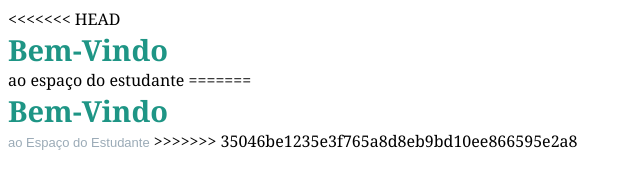
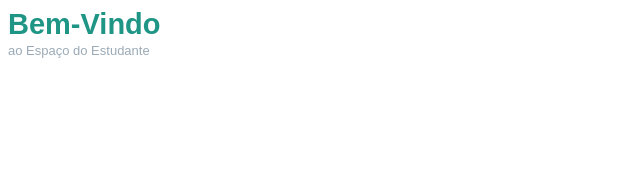
Before and after one commit to TDES2019V1/clone-espaco-estudante, a plain HTML site: page index.html in a window 1280 px wide. Shown: the whole page, without its empty margins (0-640 px from the left). Drawn offline with Linux system fonts and the light colour scheme.

Commit message:
melhorias

```diff
--- a/index.html
+++ b/index.html
@@ -1,19 +1,3 @@
-<<<<<<< HEAD
- <!DOCTYPE html>
- <html lang="en">
- <head>
-     <meta charset="UTF-8">
-     <meta name="viewport" content="width=device-width, initial-scale=1.0">
-     <title>Espaço do Estudante</title><!-- nomr da pagina-->
-     <link rel="stylesheet" href="style.css"><!-- linka html com css-->
- </head>
- <body >
-    <h1>Bem-Vindo</h1>
-    <span id subtitulo>ao espaço do estudante</span><!-- id? - identificaador - subtitulo-->
-
- </body>
- </html>
-=======
 <!DOCTYPE html>
 <html lang="en">
 <head>
@@ -27,4 +11,3 @@
     <span id="subtitulo">ao Espaço do Estudante</span>
 </body>
 </html>
->>>>>>> 35046be1235e3f765a8d8eb9bd10ee866595e2a8
--- a/style.css
+++ b/style.css
@@ -1,17 +1,4 @@
 body{
-<<<<<<< HEAD
-    background-color: white;
-    font-family:Cambria, Cochin, Georgia, Times, 'Times New Roman', serif;
-}
-h1{
-    font-size: 29px;
-    color: #1E9585;
-    margin: 100px 50px 5px 30px;
-}
-#subtitulo{
-    font-size: 13px;
-    color: darkgray;
-=======
     background-color: white;
     font-family: Arial, Helvetica, sans-serif;
 }
@@ -24,5 +11,4 @@ h1{
 #subtitulo{
     font-size: 13px;
     color: #9babb7;
->>>>>>> 35046be1235e3f765a8d8eb9bd10ee866595e2a8
 }
```
